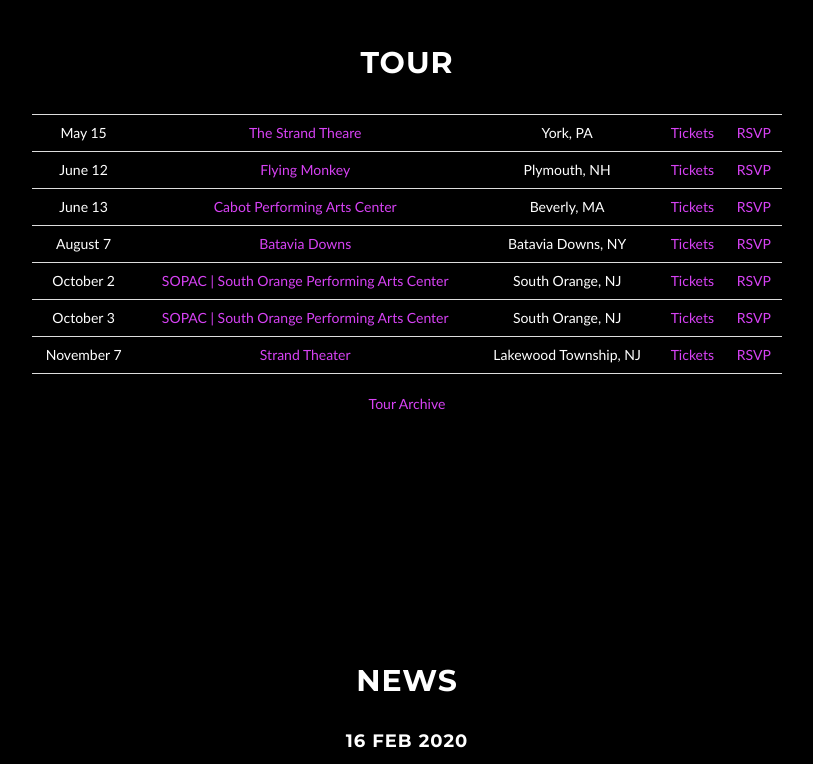
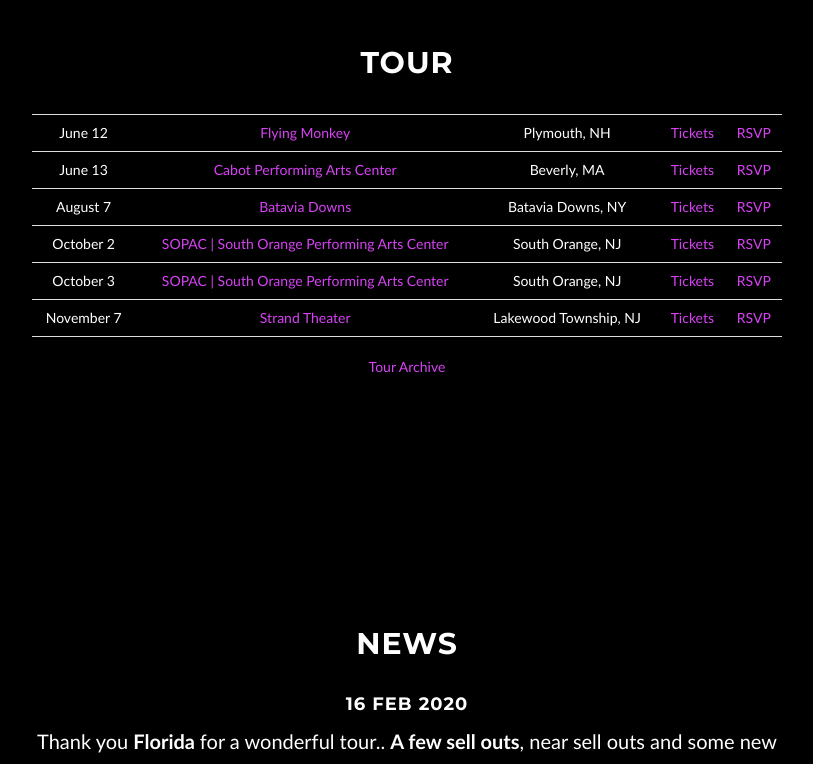
Before and after one commit to machineweb/machineweb.github.io, a Jekyll site: the page built from index.html, in a window 1280 px wide and 900 px high, scrolled down 768 px, cut to the strip 136-900 px from the top of the window. Shown: the whole strip, without its empty margins (233-1046 px from the left). Built offline with Jekyll 4.4.1, drawn with Linux system fonts in a browser that asks for light colours; comment, search, counter and statistics services are not loaded.

Commit message:
Updated tour

```diff
--- a/_data/tour.yml
+++ b/_data/tour.yml
@@ -4140,14 +4140,6 @@
     rsvp-url: "https://www.facebook.com/events/594255431342482/"
     order: "1583560800000"
 
-  - date: "May 15 2020"
-    venue: "The Strand Theare "
-    venue-url: "http://appellcenter.org"
-    location: "York, PA"
-    tickets-url: "https://appellcenter.org/show/the-machine-performs-pink-floyd"
-    rsvp-url: ""
-    order: "1589518800000"
-
   - date: "August 7 2020"
     venue: "Batavia Downs "
     venue-url: "https://www.bataviadownsgaming.com/events/concerts/"
```
